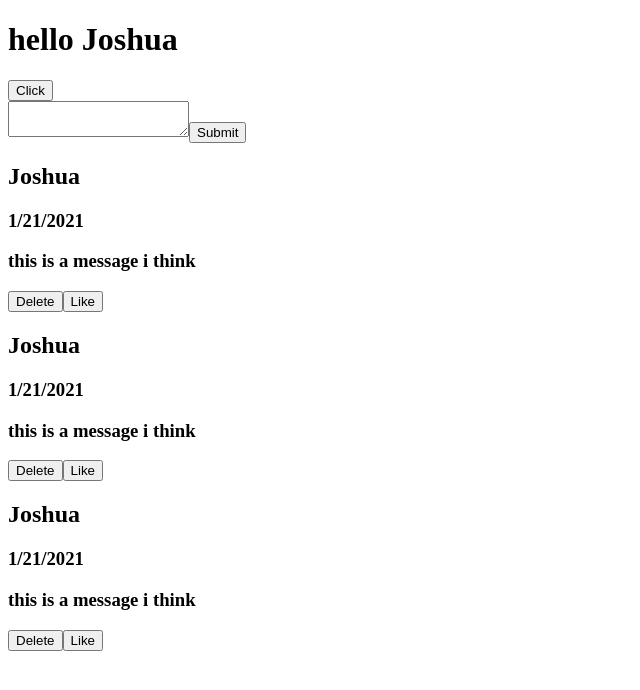
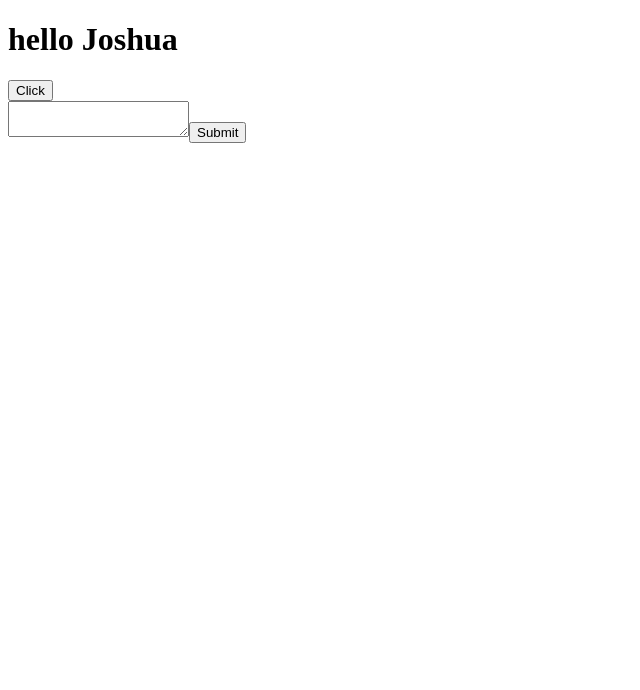
Before and after one commit to Laika-Beats/react-course, a React (Create React App) app: page / in a window 1280 px wide. Shown: the top 690 px of the page, without its empty margins (0-640 px from the left). Built offline with nearby package versions, Linux system fonts and the light colour scheme.

Commit message:
state lifting multiple components

```diff
--- a/src/App.js
+++ b/src/App.js
@@ -1,10 +1,12 @@
 import React, { useState } from "react";
-import Tweet from "./components/Tweet";
 import CreateTweet from "./components/CreateTweet";
 import TweetList from "./components/TweetList";
 
 function App() {
   let [name, setName] = useState("Joshua");
+  const [input, setInput] = useState("");
+  const [tweets, setTweets] = useState([]);
+
   const sayHelloHandler = () => {
     if (name === "Joshua") {
       setName("Laika Beats");
@@ -19,8 +21,18 @@ function App() {
       <button className="active" onClick={sayHelloHandler}>
         Click
       </button>
-      <CreateTweet />
-      <TweetList name={name} message="this is a message i think" />
+      <CreateTweet
+        input={input}
+        setInput={setInput}
+        tweets={tweets}
+        setTweets={setTweets}
+      />
+      <TweetList
+        name={name}
+        input={input}
+        tweets={tweets}
+        setTweets={setTweets}
+      />
     </div>
   );
 }
--- a/src/components/CreateTweet.js
+++ b/src/components/CreateTweet.js
@@ -1,15 +1,17 @@
-import React, { useState } from "react";
+import React from "react";
 
-function CreateTweet() {
-  const [input, setInput] = useState("");
-
+function CreateTweet({ input, setInput, tweets, setTweets }) {
   const userInput = (e) => {
-    console.log(e.target.value);
     setInput(e.target.value);
+  };
+  const submitTweet = (e) => {
+    e.preventDefault();
+    setTweets([...tweets, input]);
+    setInput("");
   };
 
   return (
-    <form>
+    <form onSubmit={submitTweet}>
       <textarea value={input} onChange={userInput}></textarea>
       <button>Submit</button>
     </form>
--- a/src/components/Tweet.js
+++ b/src/components/Tweet.js
@@ -1,13 +1,16 @@
 import React from "react";
 
-function Tweet({ name, message }) {
+function Tweet({ name, message, input, tweet, setTweets, tweets }) {
   const tweetDate = "1/21/2021";
+  const deleteTweet = (e) => {
+    setTweets(tweets.filter((t) => t !== tweet));
+  };
   return (
     <div className="tweet">
       <h2>{name}</h2>
       <h3>{tweetDate}</h3>
-      <h3>{message}</h3>
-      <button>Delete</button>
+      <h3>{tweet}</h3>
+      <button onClick={deleteTweet}>Delete</button>
       <button> Like</button>
     </div>
   );
--- a/src/components/TweetList.js
+++ b/src/components/TweetList.js
@@ -1,12 +1,18 @@
 import React from "react";
 import Tweet from "./Tweet";
 
-function TweetList({ name, message }) {
+function TweetList({ name, tweets, setTweets }) {
   return (
     <>
-      <Tweet name={name} message={message} />
-      <Tweet name={name} message={message} />
-      <Tweet name={name} message={message} />
+      {tweets.map((tweet) => (
+        <Tweet
+          key={tweet}
+          name={name}
+          tweet={tweet}
+          setTweets={setTweets}
+          tweets={tweets}
+        />
+      ))}
     </>
   );
 }
```
